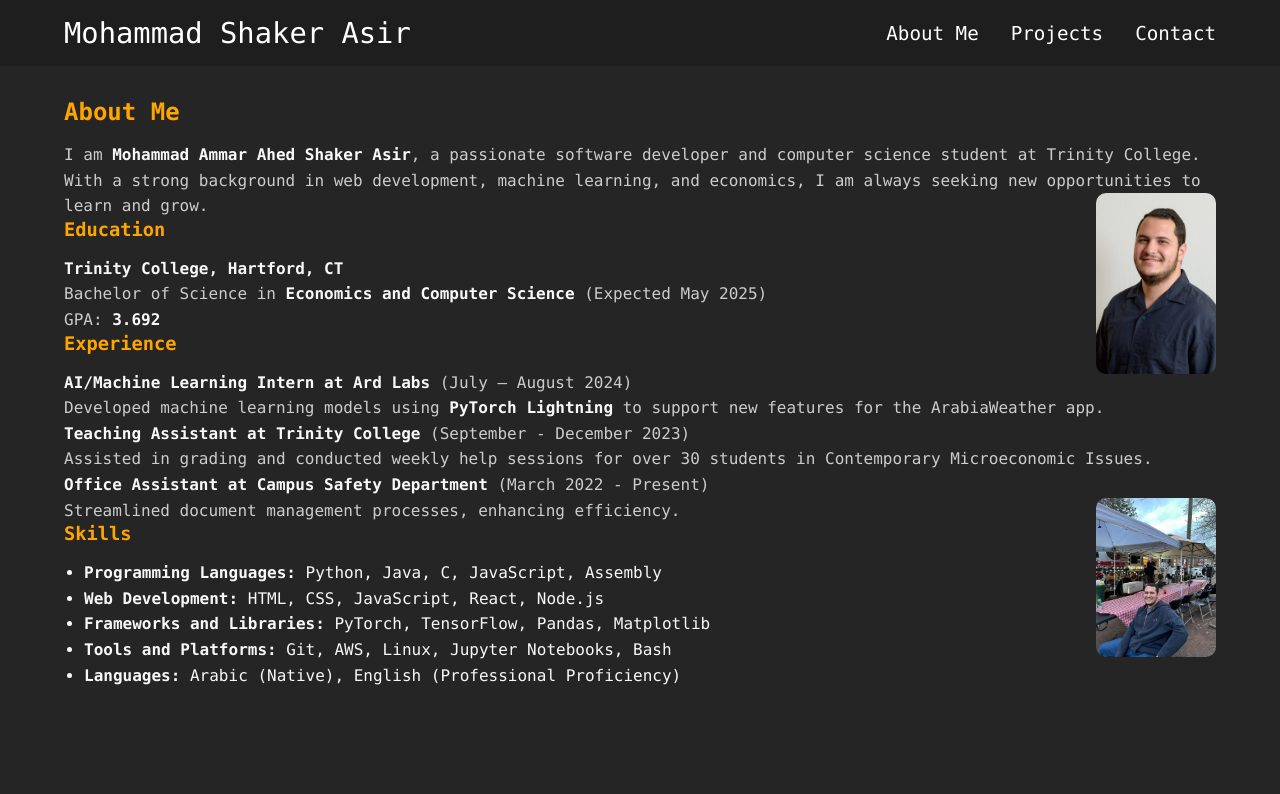
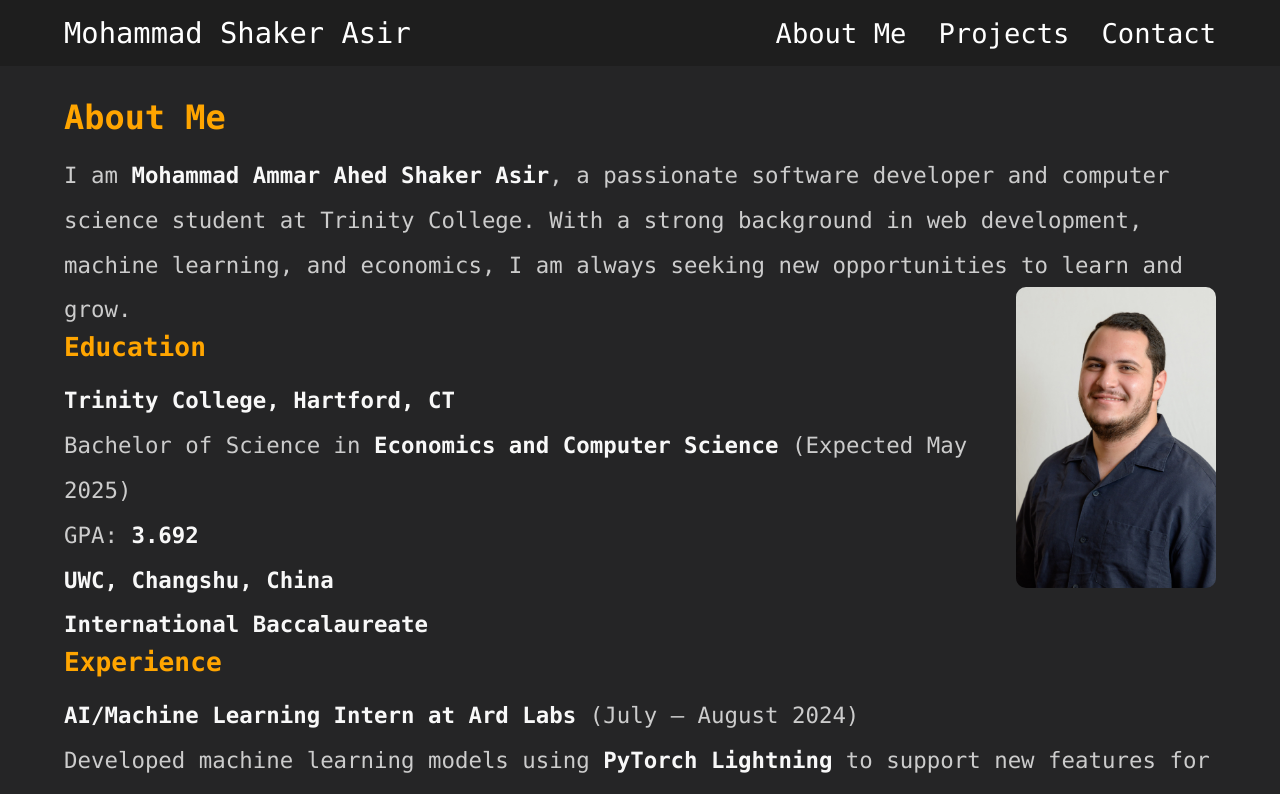
Before and after one commit to MohammadAsir/React_Portfolio, a React (Create React App) app: page /aboutme in a window 1280 px wide. Shown: the top 794 px of the page. Built offline with nearby package versions, Linux system fonts and the light colour scheme.

Commit message:
ready for deploymentgit add .git add .

```diff
--- a/src/components/Navbar.css
+++ b/src/components/Navbar.css
@@ -27,7 +27,7 @@
 .navbar-links li a {
   color: #fff;
   text-decoration: none;
-  font-size: 1.2rem;
+  font-size: 1.7rem;
 }
 
 .navbar-links li a:hover {
--- a/src/pages/AboutMe.css
+++ b/src/pages/AboutMe.css
@@ -8,6 +8,7 @@
 .main-content-text {
   max-width: 1200px;
   margin: 0 auto;
+  font-size: 1.4rem;
 }
 
 .main-content-text h2,
@@ -19,7 +20,7 @@
 .main-content-text p,
 .main-content-text ul {
   color: #ccc;
-  line-height: 1.6;
+  line-height: 2;
 }
 
 .main-content-text ul {
@@ -29,7 +30,7 @@
 
 /* Styling for inline images */
 .inline-image {
-  width: 120px; /* Adjusted size for smaller images */
+  width: 200px; /* Adjusted size for smaller images */
   height: auto;
   border-radius: 10px;
   margin: 0 0 15px 15px; /* Margin: top right bottom left */
--- a/src/pages/AboutMe.js
+++ b/src/pages/AboutMe.js
@@ -19,6 +19,10 @@ function AboutMe() {
           Bachelor of Science in <strong>Economics and Computer Science</strong> (Expected May 2025)<br />
           GPA: <strong>3.692</strong>
         </p>
+        <p>
+          <strong>UWC, Changshu, China</strong><br />
+          <strong>International Baccalaureate</strong><br />
+        </p>
 
         <h3>Experience</h3>
         <p>
@@ -34,7 +38,7 @@ function AboutMe() {
         <p>
           <strong>Office Assistant at Campus Safety Department</strong> (March 2022 - Present)<br />
           Streamlined document management processes, enhancing efficiency.
-          <img src={profileImage2} alt="At Ard Labs" className="inline-image" />
+          <img src={profileImage2} alt="Mohammad Asir 2" className="inline-image" />
         </p>
 
         <h3>Skills</h3>
@@ -42,7 +46,7 @@ function AboutMe() {
           <li><strong>Programming Languages:</strong> Python, Java, C, JavaScript, Assembly</li>
           <li><strong>Web Development:</strong> HTML, CSS, JavaScript, React, Node.js</li>
           <li><strong>Frameworks and Libraries:</strong> PyTorch, TensorFlow, Pandas, Matplotlib</li>
-          <li><strong>Tools and Platforms:</strong> Git, AWS, Linux, Jupyter Notebooks, Bash</li>
+          <li><strong>Tools and Platforms:</strong> Git, AWS, Linux(including socket programming), Jupyter Notebooks, Bash</li>
           <li><strong>Languages:</strong> Arabic (Native), English (Professional Proficiency)</li>
         </ul>
 
```
Also changed, not shown: 2 other files (tests, documents, lock files or other folders).
